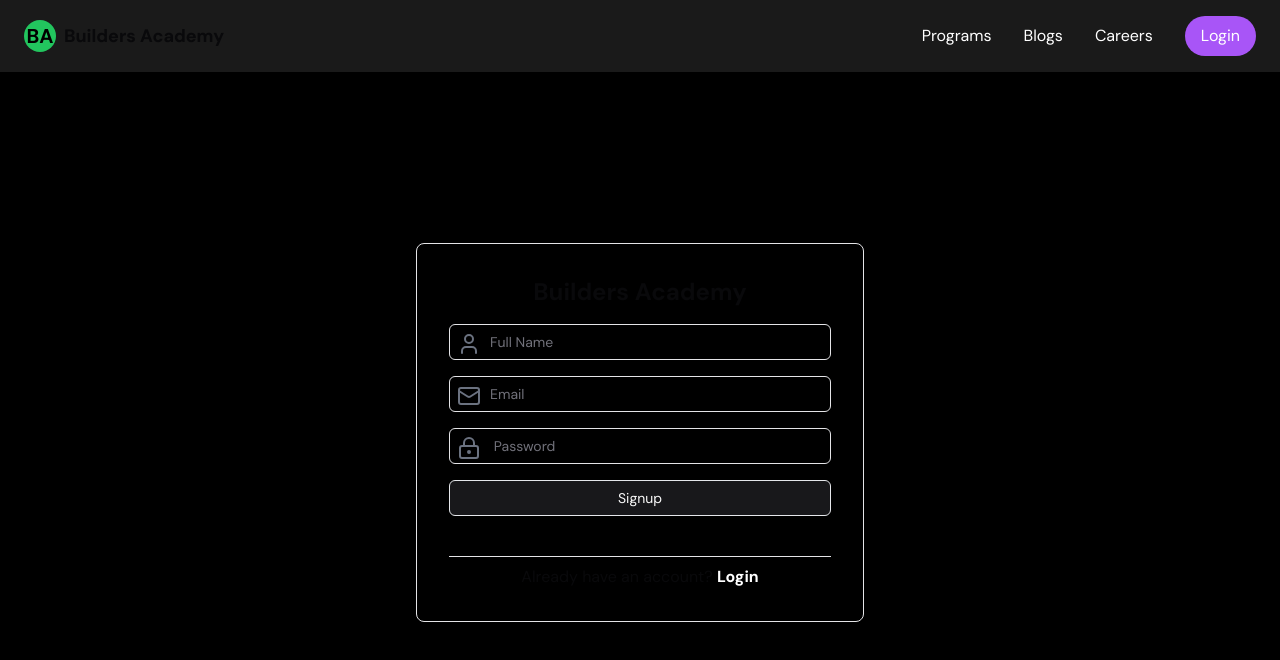
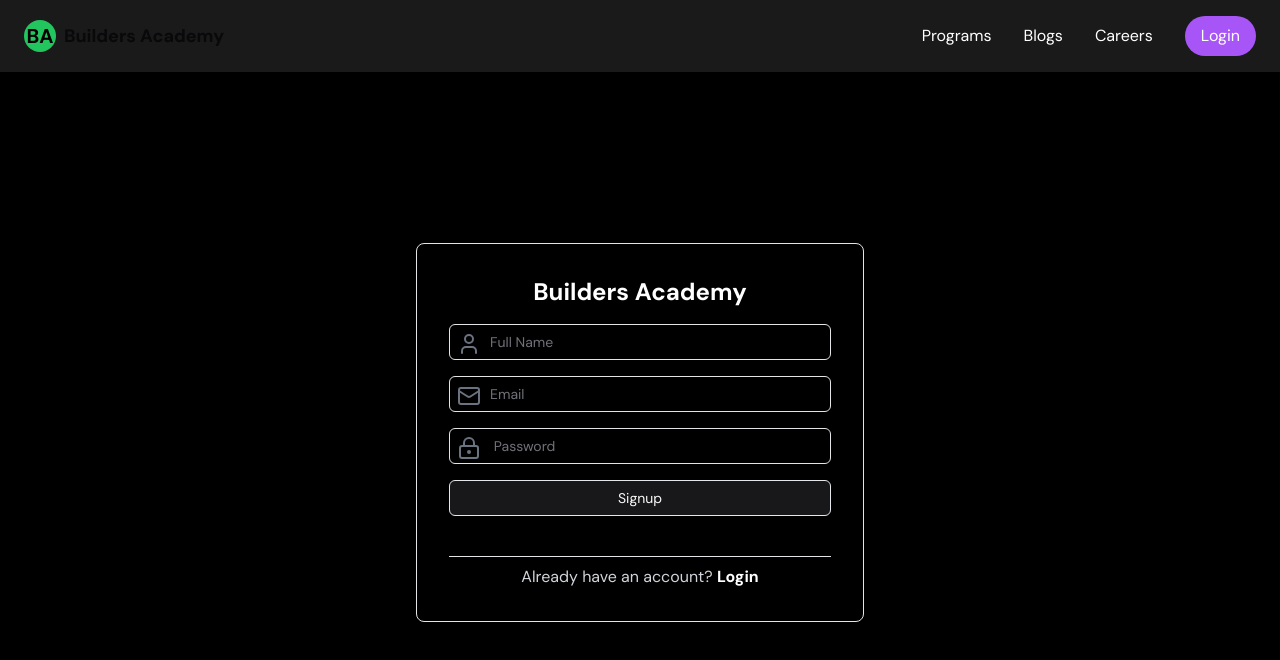
Before and after one commit to Grgnavin/Blog, a Next.js app: page /signup in a window 1280 px wide. Shown: the top 660 px of the page. Built offline with nearby package versions, Linux system fonts and the light colour scheme; no server answers.

Commit message:
Added login and signup

```diff
--- a/src/app/(FE)/login/page.tsx
+++ b/src/app/(FE)/login/page.tsx
@@ -44,7 +44,7 @@ const Login: React.FC = () => {
         <div className='flex items-center justify-center min-h-screen'>
             <form onSubmit={loginSubmitHandler} className='p-8 w-full max-w-md border mx-4 border-gray rounded-lg'>
                 <div className='mb-4'>
-                    <h1 className='font-bold text-2xl text-center'>Builders Academy</h1>
+                    <h1 className='font-bold text-2xl text-center text-white'>Builders Academy</h1>
                 </div>
                 <div className='mb-4'>
                 <div className='relative'>
@@ -102,7 +102,7 @@ const Login: React.FC = () => {
                     }
                 </div>
                 <Separator />
-                <p className='mt-2 text-center'>
+                <p className='mt-2 text-center text-gray-300'>
                     Don't have an account?{" "}
                     <Link href={'/signup'}  className='text-white font-semibold'>Signup</Link>
                 </p>
--- a/src/app/(FE)/signup/page.tsx
+++ b/src/app/(FE)/signup/page.tsx
@@ -1,4 +1,3 @@
-
 "use client";
 import React, { useState } from 'react'
 import { Loader2, LockKeyhole, Mail, User } from "lucide-react";
@@ -43,7 +42,7 @@ const Signup: React.FC = () => {
         <div className='flex items-center justify-center min-h-screen'>
             <form onSubmit={loginSubmitHandler} className='p-8 w-full max-w-md border mx-4 border-gray rounded-lg'>
                 <div className='mb-4'>
-                    <h1 className='font-bold text-2xl text-center'>Builders Academy</h1>
+                    <h1 className='font-bold text-2xl text-center text-white'>Builders Academy</h1>
                 </div>
                 <div className='mb-4'>
                 <div className='relative'>
@@ -102,7 +101,7 @@ const Signup: React.FC = () => {
                     }
                 </div>
                 <Separator />
-                <p className='mt-2 text-center'>
+                <p className='mt-2 text-center text-gray-300'>
                     Already have an account?{" "}
                     <Link href={"/login"} className='text-white font-semibold'>Login</Link>
                 </p>
```
